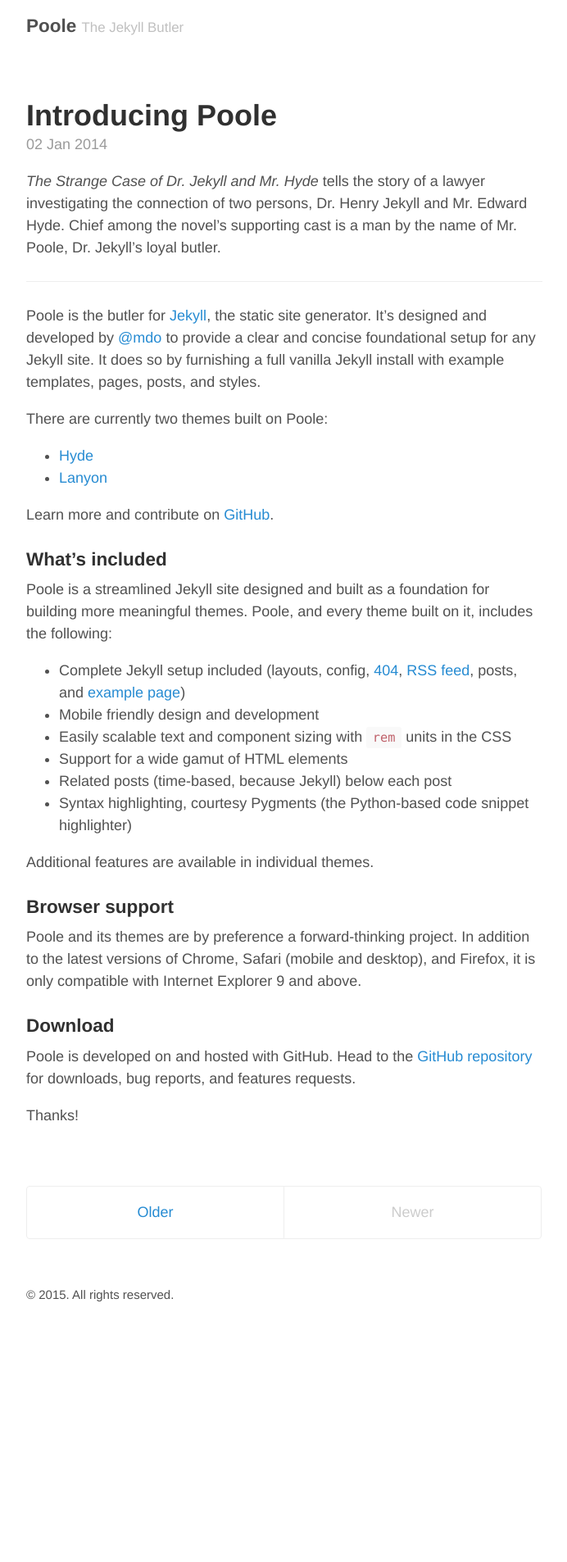
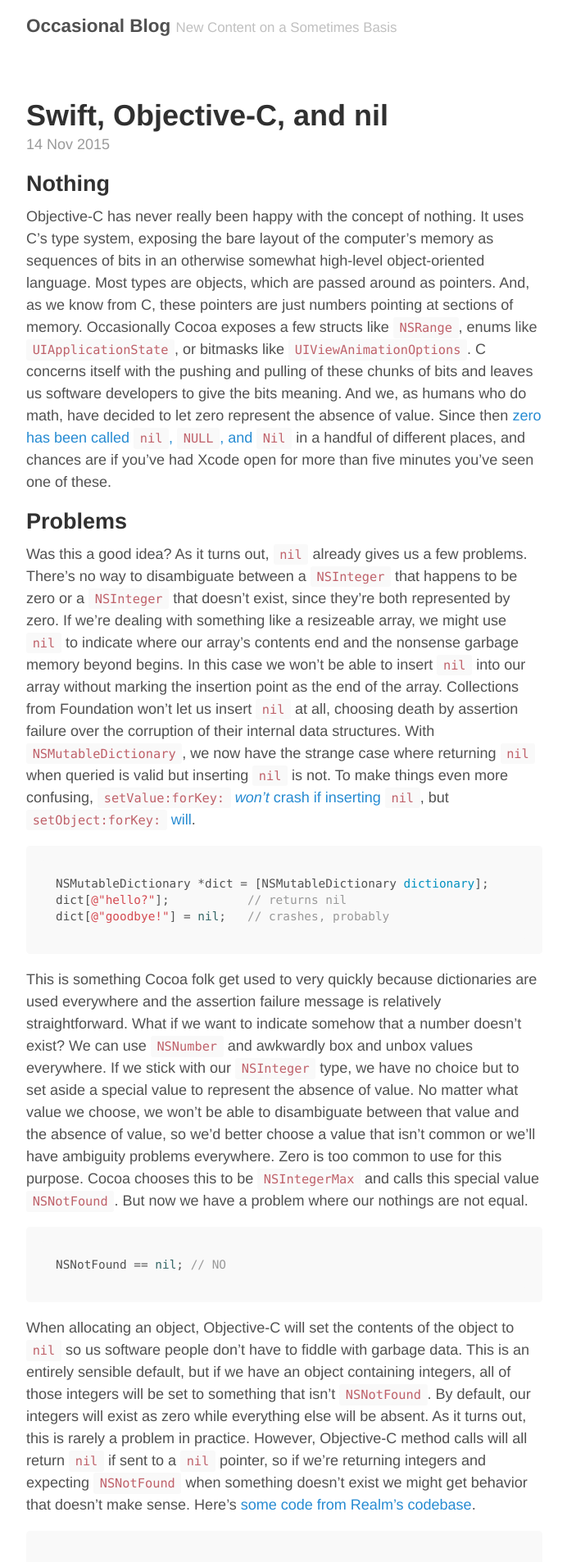
Before and after one commit to morganchen12/morganchen12.github.io, a Jekyll site: the page built from index.html, in a window 1280 px wide. Shown: the top 1906 px of the page at 82% size, without its empty margins (293-985 px from the left). Built offline with Jekyll 4.4.1, drawn with Linux system fonts in a browser that asks for light colours; Markdown is read by kramdown in place of the engine named in the settings; the list of posts is cut into pages by our own code; before the commit the page ends 1629 px from its top, so only the background shows below that; some of the changed text lies outside the part shown.

Commit message:
make blag

````diff
--- a/404.html
+++ b/404.html
@@ -6,5 +6,5 @@ permalink: 404.html
 
 <div class="page">
   <h1 class="page-title">404: Page not found</h1>
-  <p class="lead">Sorry, we've misplaced that URL or it's pointing to something that doesn't exist. <a href="{{ site.baseurl }}/">Head back home</a> to try finding it again.</p>
+  <p class="lead">Sorry, looks like there's nothing here. If you believe this message is in error, please <a href="{{ site.author.url }}">tweet angrily at me</a>.
 </div>
--- a/_config.yml
+++ b/_config.yml
@@ -2,13 +2,13 @@
 #
 # Use of `relative_permalinks` ensures post links from the index work properly.
 permalink:           pretty
-relative_permalinks: true
+relative_permalinks: false
 
 # Setup
-title:               Poole
-tagline:             The Jekyll Butler
-url:                 http://getpoole.com
-paginate:            1
+title:               Occasional Blog
+tagline:             New Content on a Sometimes Basis
+url:                 localhost:4000
+paginate:            5
 baseurl:             ""
 
 # Assets
@@ -18,13 +18,11 @@ sass:
   sass_dir:          _sass
   style:            :compressed
 
+# Gems
+gems: ["jekyll-paginate"]
+markdown: redcarpet
+
 # About/contact
 author:
-  name:              Mark Otto
-  url:               https://twitter.com/mdo
-  email:             markdotto@gmail.com
-
-# Custom vars
-version:             2.0.0
-github:
-  repo:              https://github.com/poole/poole
+  name:              Morgan Chen
+  url:               https://twitter.com/morganchen96
--- a/_layouts/default.html
+++ b/_layouts/default.html
@@ -19,7 +19,7 @@
 
       <footer class="footer">
         <small>
-          &copy; <time datetime="{{ site.time | date_to_xmlschema }}">{{ site.time | date: '%Y' }}</time>. All rights reserved.
+          &copy; <time datetime="{{ site.time | date_to_xmlschema }}">{{ site.time | date: '%Y' }}</time>. Built using <a href="https://jekyllrb.com/">Jekyll</a> and <a href="https://github.com/poole/poole">poole</a>.
         </small>
       </footer>
     </div>
--- a/_posts/2014-01-02-introducing-poole.md
+++ /dev/null
@@ -1,40 +0,0 @@
----
-layout: post
-title: Introducing Poole
----
-
-*The Strange Case of Dr. Jekyll and Mr. Hyde* tells the story of a lawyer investigating the connection of two persons, Dr. Henry Jekyll and Mr. Edward Hyde. Chief among the novel's supporting cast is a man by the name of Mr. Poole, Dr. Jekyll's loyal butler.
-
------
-
-Poole is the butler for [Jekyll](http://jekyllrb.com), the static site generator. It's designed and developed by [@mdo](https://twitter.com/mdo) to provide a clear and concise foundational setup for any Jekyll site. It does so by furnishing a full vanilla Jekyll install with example templates, pages, posts, and styles.
-
-There are currently two themes built on Poole:
-
-* [Hyde](http://hyde.getpoole.com)
-* [Lanyon](http://lanyon.getpoole.com)
-
-Learn more and contribute on [GitHub](https://github.com/poole).
-
-### What's included
-
-Poole is a streamlined Jekyll site designed and built as a foundation for building more meaningful themes. Poole, and every theme built on it, includes the following:
-
-* Complete Jekyll setup included (layouts, config, [404]({{ site.baseurl }}/404.html), [RSS feed]({{ site.baseurl }}/atom.xml), posts, and [example page]({{ site.baseurl }}/about))
-* Mobile friendly design and development
-* Easily scalable text and component sizing with `rem` units in the CSS
-* Support for a wide gamut of HTML elements
-* Related posts (time-based, because Jekyll) below each post
-* Syntax highlighting, courtesy Pygments (the Python-based code snippet highlighter)
-
-Additional features are available in individual themes.
-
-### Browser support
-
-Poole and its themes are by preference a forward-thinking project. In addition to the latest versions of Chrome, Safari (mobile and desktop), and Firefox, it is only compatible with Internet Explorer 9 and above.
-
-### Download
-
-Poole is developed on and hosted with GitHub. Head to the <a href="https://github.com/poole/poole">GitHub repository</a> for downloads, bug reports, and features requests.
-
-Thanks!
--- /dev/null
+++ b/_posts/2015-11-14-nothing.md
@@ -0,0 +1,156 @@
+---
+layout: post
+title: Swift, Objective-C, and nil
+---
+
+##Nothing
+
+Objective-C has never really been happy with the concept of nothing. It uses C's type system, exposing the bare layout of the computer's memory as sequences of bits in an otherwise somewhat high-level object-oriented language. Most types are objects, which are passed around as pointers. And, as we know from C, these pointers are just numbers pointing at sections of memory. Occasionally Cocoa exposes a few structs like `NSRange`, enums like `UIApplicationState`, or bitmasks like `UIViewAnimationOptions`. C concerns itself with the pushing and pulling of these chunks of bits and leaves us software developers to give the bits meaning. And we, as humans who do math, have decided to let zero represent the absence of value. Since then [zero has been called `nil`, `NULL`, and `Nil`](http://nshipster.com/nil/) in a handful of different places, and chances are if you've had Xcode open for more than five minutes you've seen one of these.
+
+## Problems
+
+Was this a good idea? As it turns out, `nil` already gives us a few problems. There's no way to disambiguate between a `NSInteger` that happens to be zero or a `NSInteger` that doesn't exist, since they're both represented by zero. If we're dealing with something like a resizeable array, we might use `nil` to indicate where our array's contents end and the nonsense garbage memory beyond begins. In this case we won't be able to insert `nil` into our array without marking the insertion point as the end of the array. Collections from Foundation won't let us insert `nil` at all, choosing death by assertion failure over the corruption of their internal data structures. With `NSMutableDictionary`, we now have the strange case where returning `nil` when queried is valid but inserting `nil` is not. To make things even more confusing, [`setValue:forKey:` _won't_ crash if inserting `nil`](https://developer.apple.com/library/mac/documentation/Cocoa/Reference/Foundation/Classes/NSMutableDictionary_Class/#//apple_ref/occ/instm/NSMutableDictionary/setValue:forKey:), but [`setObject:forKey:` will](https://developer.apple.com/library/mac/documentation/Cocoa/Reference/Foundation/Classes/NSMutableDictionary_Class/#//apple_ref/occ/instm/NSMutableDictionary/setObject:forKey:).
+
+```objc
+NSMutableDictionary *dict = [NSMutableDictionary dictionary];
+dict[@"hello?"];           // returns nil
+dict[@"goodbye!"] = nil;   // crashes, probably
+```
+
+This is something Cocoa folk get used to very quickly because dictionaries are used everywhere and the assertion failure message is relatively straightforward. What if we want to indicate somehow that a number doesn't exist? We can use `NSNumber` and awkwardly box and unbox values everywhere. If we stick with our `NSInteger` type, we have no choice but to set aside a special value to represent the absence of value. No matter what value we choose, we won't be able to disambiguate between that value and the absence of value, so we'd better choose a value that isn't common or we'll have ambiguity problems everywhere. Zero is too common to use for this purpose. Cocoa chooses this to be `NSIntegerMax` and calls this special value `NSNotFound`. But now we have a problem where our nothings are not equal.
+
+```objc
+NSNotFound == nil; // NO
+```
+
+When allocating an object, Objective-C will set the contents of the object to `nil` so us software people don't have to fiddle with garbage data. This is an entirely sensible default, but if we have an object containing integers, all of those integers will be set to something that isn't `NSNotFound`. By default, our integers will exist as zero while everything else will be absent. As it turns out, this is rarely a problem in practice. However, Objective-C method calls will all return `nil` if sent to a `nil` pointer, so if we're returning integers and expecting `NSNotFound` when something doesn't exist we might get behavior that doesn't make sense. Here's [some code from Realm's codebase](https://github.com/realm/realm-cocoa/blob/869f74e6f1d7ad260b48d61342554a423b4ac7ef/Realm/RLMSwiftSupport.m#L23).
+
+```objc
++ (BOOL)isSwiftClassName:(NSString *)className {
+    return [className rangeOfString:@"."].location != NSNotFound;
+}
+```
+
+If `className` is `nil`, we have problems.
+
+```objc
+[RLMSwiftSupport isSwiftClassName:nil]; // returns YES
+```
+
+Even with nullability annotations this code struggles. Objective-C can't tell the difference between a type that can never be `nil` and a type that is allowed to be `nil` sometimes.
+
+```objc
+NSString *className = NSStringFromClass([SFSafariViewController class]);
+
+// Returns YES in iOS 8, NO in iOS 9.
+[RLMSwiftSupport isSwiftClassName:className];
+```
+
+Objective-C struggles with this a lot.
+
+```objc
+NSNumber *empty;
+[empty integerValue];       // 0
+[empty doubleValue];        // 0
+empty.doubleValue == 0      // YES
+[empty isEqualToNumber:@0]; // NO
+
+NSString *nothing;
+[nothing integerValue];                       // 0
+[nothing stringByAppendingString:@"not nil"]; // nil
+[@"not nil" stringByAppendingString:nothing]; // crash
+[nothing isEqualToString:@"not nil"];         // NO
+[@"not nil" isEqualToString:nothing];         // crash
+
+MassiveViewController *viewController;
+[viewController performSideEffects]; // nothing happens
+```
+
+String addition and equality are crashy and no longer commutative, everything returns zero, side effects are not performed. Often code in which this happens will handle the ensuing results correctly on accident, which works great until all of a sudden something changes and the code suddenly doesn't work anymore.
+
+Somehow, our pile of problems continues to grow. Because ObjC enums are just special names for integers, they don't have a good way of representing `nil` either. We can add special cases in our enums for when something doesn't exist and make those zero so that they'll equal `nil`, but then we're forced to handle the possibility of nothing even when we know that we have something. These special cases usually have names like `MSCSomethingSomethingUnknown`. Foundation enums do _not_ have these special values, because it's really strange to have a handful of cases each representing one possibility and then a single case representative of all other possibilities. If anything, that special case should be handled separately outside of any switch statement that handles the rest. However, if we insist on having these special values, we can get away with only minor inconvenience by having an empty case statement in our switch, or we can commit great evil and give up on exhaustiveness either by lying to the compiler or by adding a `default:` statement. If we do the latter, the compiler will not warn us when we add a new case to our enum. There is no need to abandon the compiler. It is our friend, and it wants to help us.
+
+Every once in a while we may encounter the solitary `NSNull` singleton. It is not extremely harmful, but it isn't `nil`, so it must be accounted for separately. Due to its singleton nature, we can simply check for equality with the `==` operator. It appears occasionally in serialized JSON dictionaries to cause unrecognized selector crashes.
+
+In summary, we have problems because everything in C can be zero and `nil` is just another name for zero. Some types already have meaningful names and uses for zero, in which case we must use something else to represent nothingness. Foundation collections do not allow for the insertion of `nil` or non-object types, so we need yet another way to represent it. We can never separate `nil` from our types because our types are all just numbers and zero is a valid number.
+
+##Solutions
+
+In Swift, the possibility of nothing is indicated by the `Optional` type (and its relative `ImplicitlyUnwrappedOptional` that I won't talk about), which is simply an enum with two cases. `nil` itself is a literal for `Optional.None`. And rather than being just another name for zero, `Optional.None` is a representation of the concept of nothing.
+
+```swift
+enum Optional<Wrapped> {
+    case .None
+    case .Some(Wrapped)
+}
+```
+
+`nil` no longer has any strict physical representation. Instead, `nil` can be a literal declaration for any adopter of the `NilLiteralConvertible` protocol.
+
+```swift
+/// Conforming types can be initialized with `nil`.
+public protocol NilLiteralConvertible {
+    /// Create an instance initialized with `nil`.
+    public init(nilLiteral: ())
+}
+```
+
+The concept of nothing is sort of a black hole from which no meaning can be gleaned. Things can become `nil`, but `nil` cannot become things in a meaningful way. To do so would be literally making something out of nothing, which only works in movies. Consequently any initializer from `nil` should practically write itself.
+
+```swift
+extension Optional : NilLiteralConvertible {
+  public init(nilLiteral: ()) {
+      self = .None
+  }
+}
+```
+
+`Optional` is a generic type, which means we can create entirely new types by taking existing concrete types and applying the Optional _type constructor_. `Optional` by itself cannot be used, but we could apply it to an `Int` to get `Optional<Int>`, a concrete type representing either an integer or nothing. We no longer have to sacrifice individual values in our type to represent nothing. Optionals can be added to collections, negating the need for `NSNull`. Similar to the `Optional<Int>` example, we can create optional enums and have two distinct types for when an value definitely exists and when it might not. Optionals can be handled in a switch statement just like any other enum, allowing us to handle `nil` as the special edge case that it is.
+
+Swift lets us declare optionals in a much less verbose way using a postfix `?` so we don't have to type out `Optional` every time.
+
+```swift
+let maybe: Int? = /* ... */
+
+// Xcode insists on this sort of indentation.
+switch maybe {
+case .Some(let unwrapped):
+    switch unwrapped {
+    case 0:
+        print("zero is not nil")
+    case NSIntegerMax:
+        print("this isn't nil either")
+    default:
+        print("a non-zero number!")
+    }
+case .None:
+    print("nil is a special snowflake")
+}
+```
+
+Swift's `guard` and `if let` bindings make this even nicer.
+
+```swift
+func printValue(optionalValue: Value?) {
+    guard let value = optionalValue else {
+        print("(null)")
+        return
+    }
+
+    print(value)
+}
+
+func printValue(optionalValue: Value?) {
+    if let value = optionalValue {
+        print(value)
+    } else {
+        print("(null)")
+    }
+}
+```
+
+Swift optionals solve all of our problems in an elegant way. When we create optional types, we create entirely new types that preserve the original types within. `Wrapped?` is a new type that is one space bigger than `Wrapped`, so we don't need to pick a special value to represent `nil`. Swift's standard library magic prevents optionals from breaking collections, which is a benefit we get for free. If `nil` breaks any other method out there, we can just change the method signature to take a non-optional type and Swift's type checker will error at compile time if we try to pass that method an optional. And because optionals are the only way to represent `nil`, this essentially eliminates all unexpected `nil` runtime problems.
+
+With optionals in mind, there is one last way of expressing nothing that I want to mention. When working with collections, empty collections are usually good ways to represent an absence of value because most collection logic is already well-equipped to handle empty collections. If those collections were optionals, the collection logic consuming those optionals would have to handle emptiness and `nil` separately, even if they are representative of the same thing. On the other hand, things like strings should be left as optional values even though the empty string exists because people tend to not parse strings on a character-by-character basis.
+
+The ability to represent nothing is really useful and important. Swift's single unified representation of nothing makes dealing with the absence of value much easier and much more deliberate--we can choose the possibility of runtime crashes, but we don't have to.
--- a/_sass/_syntax.scss
+++ b/_sass/_syntax.scss
@@ -32,7 +32,7 @@
 .highlight .nd { color: #99f } /* Name.Decorator */
 .highlight .ni { color: #999; } /* Name.Entity */
 .highlight .ne { color: #c00; } /* Name.Exception */
-.highlight .nf { color: #c0f } /* Name.Function */
+.highlight .nf { color: #0090BF } /* Name.Function */
 .highlight .nl { color: #99f } /* Name.Label */
 .highlight .nn { color: #0cf; } /* Name.Namespace */
 .highlight .nt { color: #2f6f9f; } /* Name.Tag */
--- a/atom.xml
+++ b/atom.xml
@@ -12,7 +12,6 @@ layout: null
  <id>{{ site.url }}</id>
  <author>
    <name>{{ site.author.name }}</name>
-   <email>{{ site.author.email }}</email>
  </author>
 
  {% for post in site.posts %}
````
Also changed, not shown: _posts/2013-12-31-whats-jekyll.md (deleted, +0 -10 lines), _posts/2014-01-01-example-content.md (deleted, +0 -169 lines), README.md (deleted), public/apple-touch-icon-precomposed.png, public/favicon.ico.
